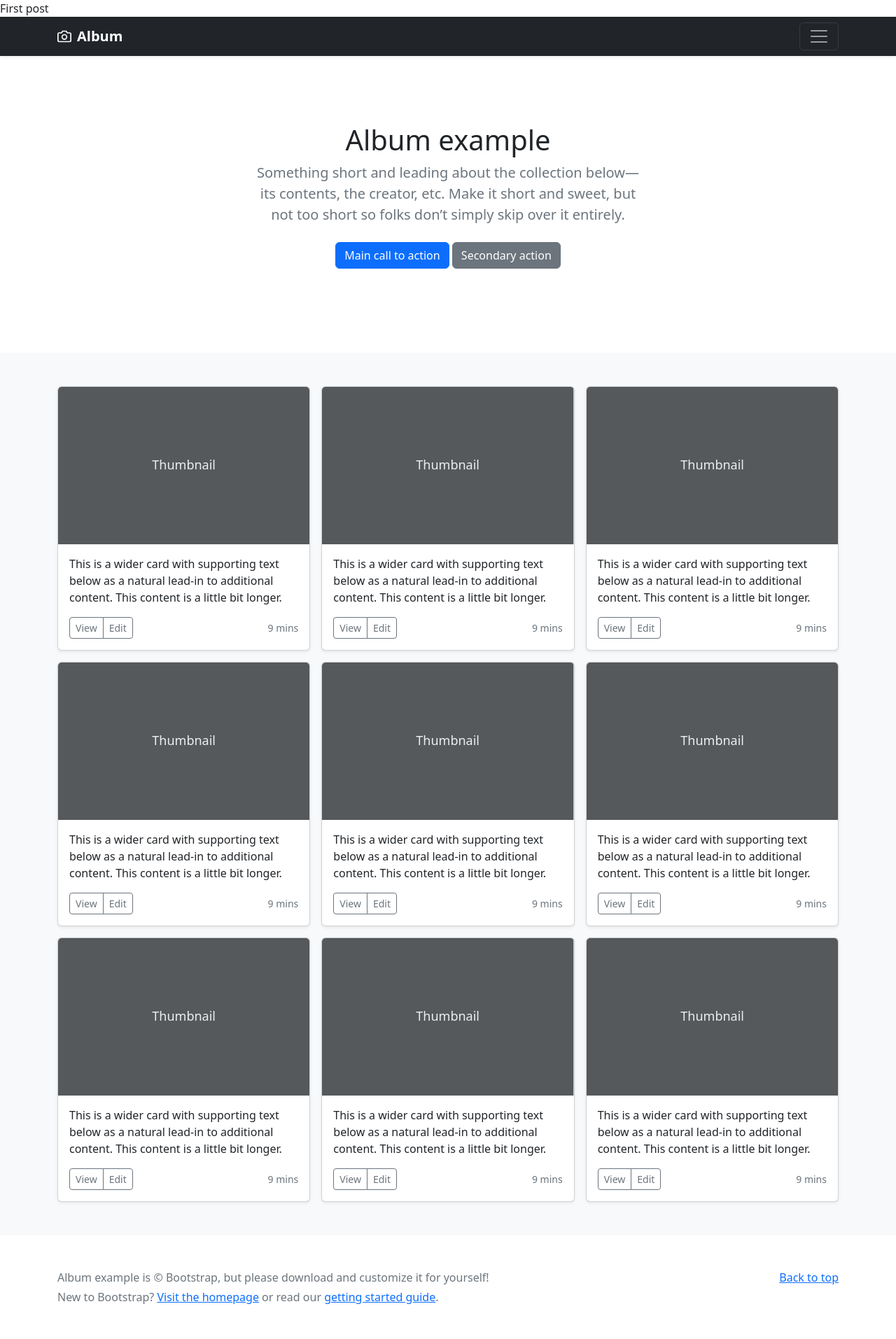
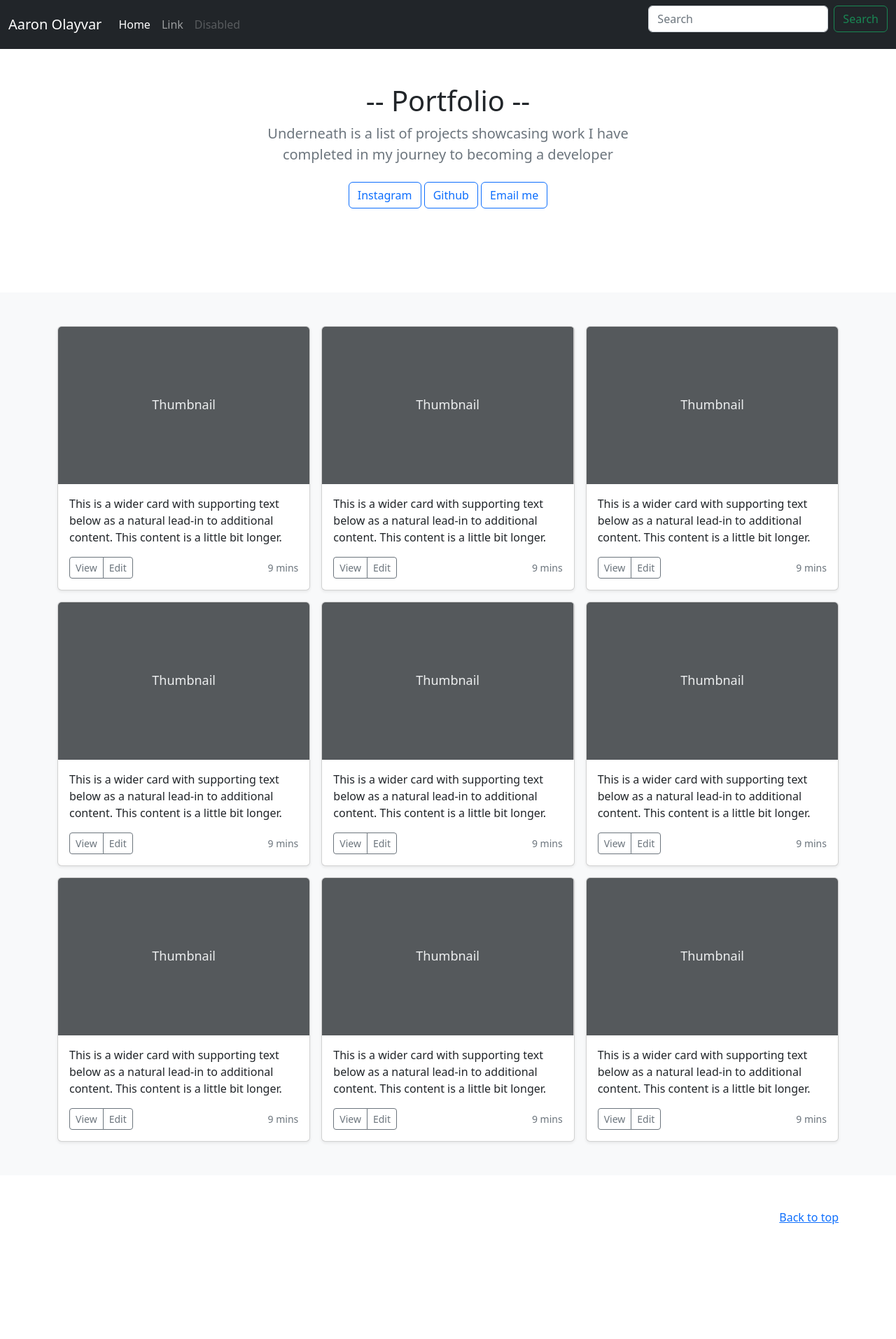
Before and after one commit to AaronOlayvar/Portfolio, a Django app: page / in a window 1280 px wide. Shown: the whole page at 70% size. After the commit the page ends 1750 px from the top, so only its background shows below. Run offline with Django 4.2, Linux system fonts and the light colour scheme; data comes from the database, SQL or seed files in the repository; some libraries are stand-ins or nearby versions.

Commit message:
stylising w/ more bootstrap

```diff
--- a/blog/templates/blog/home.html
+++ b/blog/templates/blog/home.html
@@ -10,7 +10,7 @@
     <meta name="description" content="">
     <meta name="author" content="Mark Otto, Jacob Thornton, and Bootstrap contributors">
     <meta name="generator" content="Hugo 0.104.2">
-    <title>Album example · Bootstrap v5.2</title>
+    <title>Aaron - Portfolio </title>
 
     <link rel="canonical" href="https://getbootstrap.com/docs/5.2/examples/album/">
 
@@ -87,48 +87,46 @@
   </head>
   <body>
 
-<header>
-  <div class="collapse bg-dark" id="navbarHeader">
-    <div class="container">
-      <div class="row">
-        <div class="col-sm-8 col-md-7 py-4">
-          <h4 class="text-white">About</h4>
-          <p class="text-muted">Add some information about the album below, the author, or any other background context. Make it a few sentences long so folks can pick up some informative tidbits. Then, link them off to some social networking sites or contact information.</p>
-        </div>
-        <div class="col-sm-4 offset-md-1 py-4">
-          <h4 class="text-white">Contact</h4>
-          <ul class="list-unstyled">
-            <li><a href="#" class="text-white">Follow on Twitter</a></li>
-            <li><a href="#" class="text-white">Like on Facebook</a></li>
-            <li><a href="#" class="text-white">Email me</a></li>
-          </ul>
-        </div>
-      </div>
-    </div>
-  </div>
-  <div class="navbar navbar-dark bg-dark shadow-sm">
-    <div class="container">
-      <a href="#" class="navbar-brand d-flex align-items-center">
-        <svg xmlns="http://www.w3.org/2000/svg" width="20" height="20" fill="none" stroke="currentColor" stroke-linecap="round" stroke-linejoin="round" stroke-width="2" aria-hidden="true" class="me-2" viewBox="0 0 24 24"><path d="M23 19a2 2 0 0 1-2 2H3a2 2 0 0 1-2-2V8a2 2 0 0 1 2-2h4l2-3h6l2 3h4a2 2 0 0 1 2 2z"/><circle cx="12" cy="13" r="4"/></svg>
-        <strong>Album</strong>
-      </a>
-      <button class="navbar-toggler" type="button" data-bs-toggle="collapse" data-bs-target="#navbarHeader" aria-controls="navbarHeader" aria-expanded="false" aria-label="Toggle navigation">
-        <span class="navbar-toggler-icon"></span>
-      </button>
-    </div>
-  </div>
-</header>
+    <header>
+        <!-- Fixed navbar -->
+        <nav class="navbar navbar-expand-md navbar-dark fixed-top bg-dark">
+          <div class="container-fluid">
+            <a class="navbar-brand" href="#">Aaron Olayvar</a>
+            <button class="navbar-toggler" type="button" data-bs-toggle="collapse" data-bs-target="#navbarCollapse" aria-controls="navbarCollapse" aria-expanded="false" aria-label="Toggle navigation">
+              <span class="navbar-toggler-icon"></span>
+            </button>
+            <div class="collapse navbar-collapse" id="navbarCollapse">
+              <ul class="navbar-nav me-auto mb-2 mb-md-0">
+                <li class="nav-item">
+                  <a class="nav-link active" aria-current="page" href="#">Home</a>
+                </li>
+                <li class="nav-item">
+                  <a class="nav-link" href="#">Link</a>
+                </li>
+                <li class="nav-item">
+                  <a class="nav-link disabled">Disabled</a>
+                </li>
+              </ul>
+              <form class="d-flex" role="search">
+                <input class="form-control me-2" type="search" placeholder="Search" aria-label="Search">
+                <button class="btn btn-outline-success" type="submit">Search</button>
+              </form>
+            </div>
+          </div>
+        </nav>
+      </header>
 
 <main>
 
   <section class="py-5 text-center container">
     <div class="row py-lg-5">
       <div class="col-lg-6 col-md-8 mx-auto">
-        <h1 class="fw-light">Album example</h1>
-        <p class="lead text-muted">Something short and leading about the collection below—its contents, the creator, etc. Make it short and sweet, but not too short so folks don’t simply skip over it entirely.</p>
+        <h1 class="fw-light">-- Portfolio -- </h1>
+        <p class="lead text-muted">Underneath is a list of projects showcasing work I have completed in my journey to becoming a developer </p>
         <p>
-          <a href="#" class="btn btn-primary my-2">Main call to action</a>
-          <a href="#" class="btn btn-secondary my-2">Secondary action</a>
+          <a href="#" class="btn btn-outline-primary my-2">Instagram</a>
+          <a href="#" class="btn btn-outline-primary my-2">Github</a>
+          <a href="mailto:trixolayvar@gmail.com" class="btn btn-outline-primary my-2">Email me</a>
         </p>
       </div>
     </div>
@@ -295,8 +293,6 @@
     <p class="float-end mb-1">
       <a href="#">Back to top</a>
     </p>
-    <p class="mb-1">Album example is &copy; Bootstrap, but please download and customize it for yourself!</p>
-    <p class="mb-0">New to Bootstrap? <a href="/">Visit the homepage</a> or read our <a href="/docs/5.2/getting-started/introduction/">getting started guide</a>.</p>
   </div>
 </footer>
 
```
